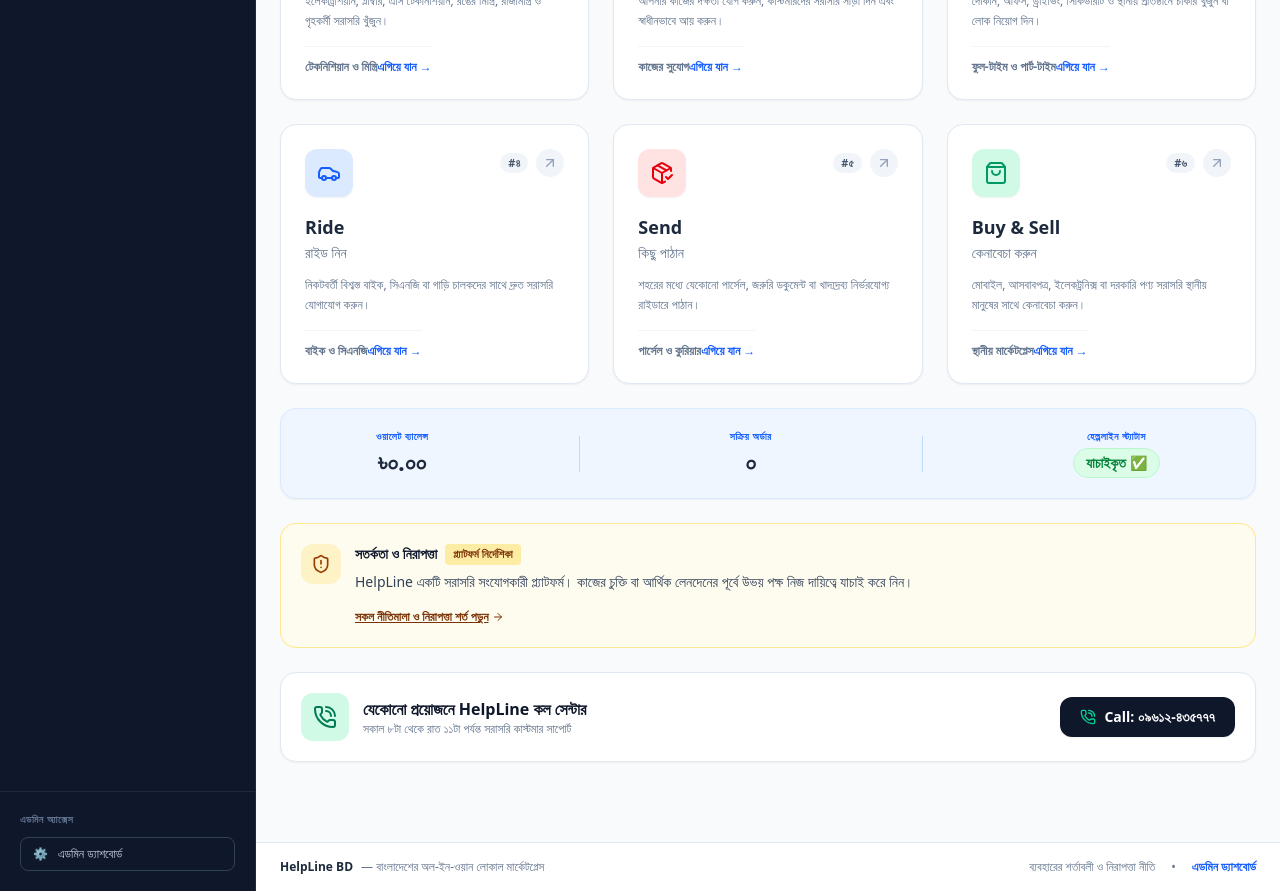
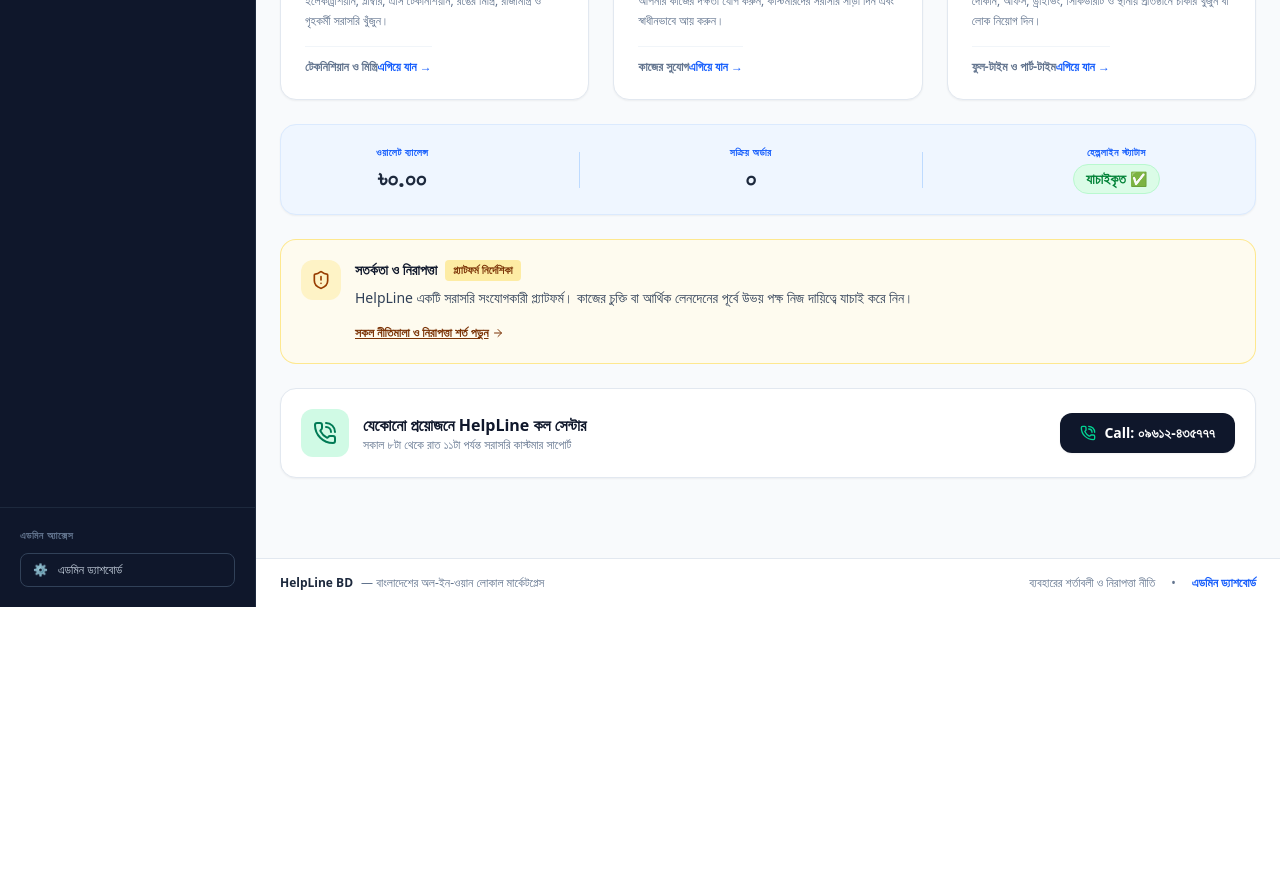
Before and after one commit to shofikulislamsamim/helpline-app, a React (Vite) app: page / in a window 1280 px wide. Shown: the part 940-1831 px from the top of the page. After the commit the page ends 1547 px from the top, so only its background shows below. Built offline with nearby package versions, Linux system fonts and the light colour scheme; no server answers; the database is empty.

Commit message:
Limit user service categories to Hire, Work and Jobs

```diff
--- a/src/components/home/ServiceCards.tsx
+++ b/src/components/home/ServiceCards.tsx
@@ -1,5 +1,5 @@
 import React from 'react';
-import { Wrench, HardHat, Briefcase, Car, PackageCheck, ShoppingBag, ArrowUpRight } from 'lucide-react';
+import { Wrench, HardHat, Briefcase, ArrowUpRight } from 'lucide-react';
 import { ModuleId } from '../../types';
 import { useLanguage } from '../../context/LanguageContext';
 
@@ -43,39 +43,6 @@
       icon: Briefcase,
       accent: 'purple',
       iconBg: 'bg-purple-100 text-purple-600',
-    },
-    {
-      id: 'ride' as ModuleId,
-      number: formatNumber(4),
-      title: t.modules.ride.title,
-      subtitle: t.modules.ride.subtitle,
-      badge: t.modules.ride.badge,
-      description: t.modules.ride.description,
-      icon: Car,
-      accent: 'blue',
-      iconBg: 'bg-blue-100 text-blue-600',
-    },
-    {
-      id: 'delivery' as ModuleId,
-      number: formatNumber(5),
-      title: t.modules.delivery.title,
-      subtitle: t.modules.delivery.subtitle,
-      badge: t.modules.delivery.badge,
-      description: t.modules.delivery.description,
-      icon: PackageCheck,
-      accent: 'red',
-      iconBg: 'bg-red-100 text-red-600',
-    },
-    {
-      id: 'buysell' as ModuleId,
-      number: formatNumber(6),
-      title: t.modules.buysell.title,
-      subtitle: t.modules.buysell.subtitle,
-      badge: t.modules.buysell.badge,
-      description: t.modules.buysell.description,
-      icon: ShoppingBag,
-      accent: 'emerald',
-      iconBg: 'bg-emerald-100 text-emerald-600',
     },
   ];
 
```
